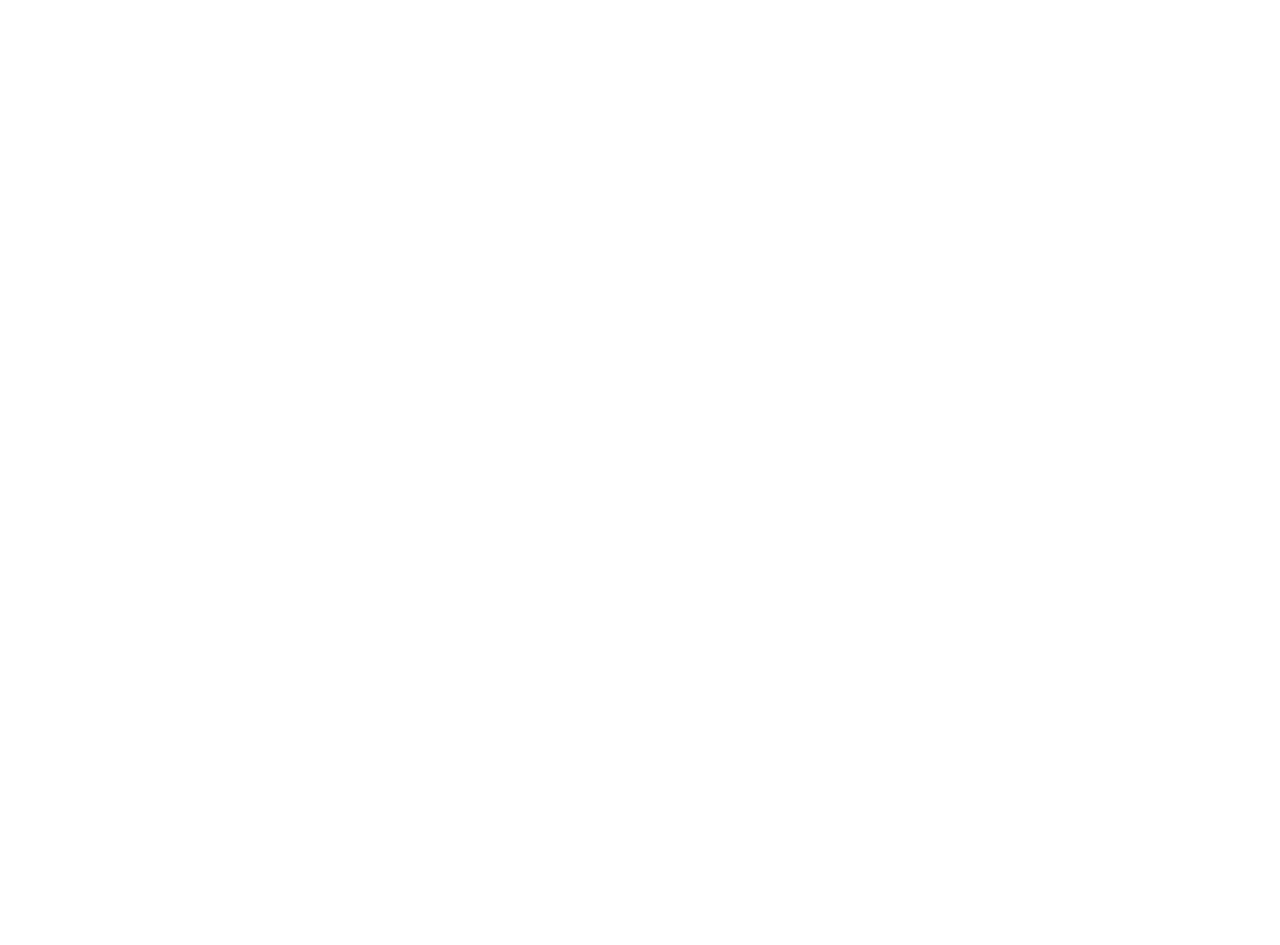
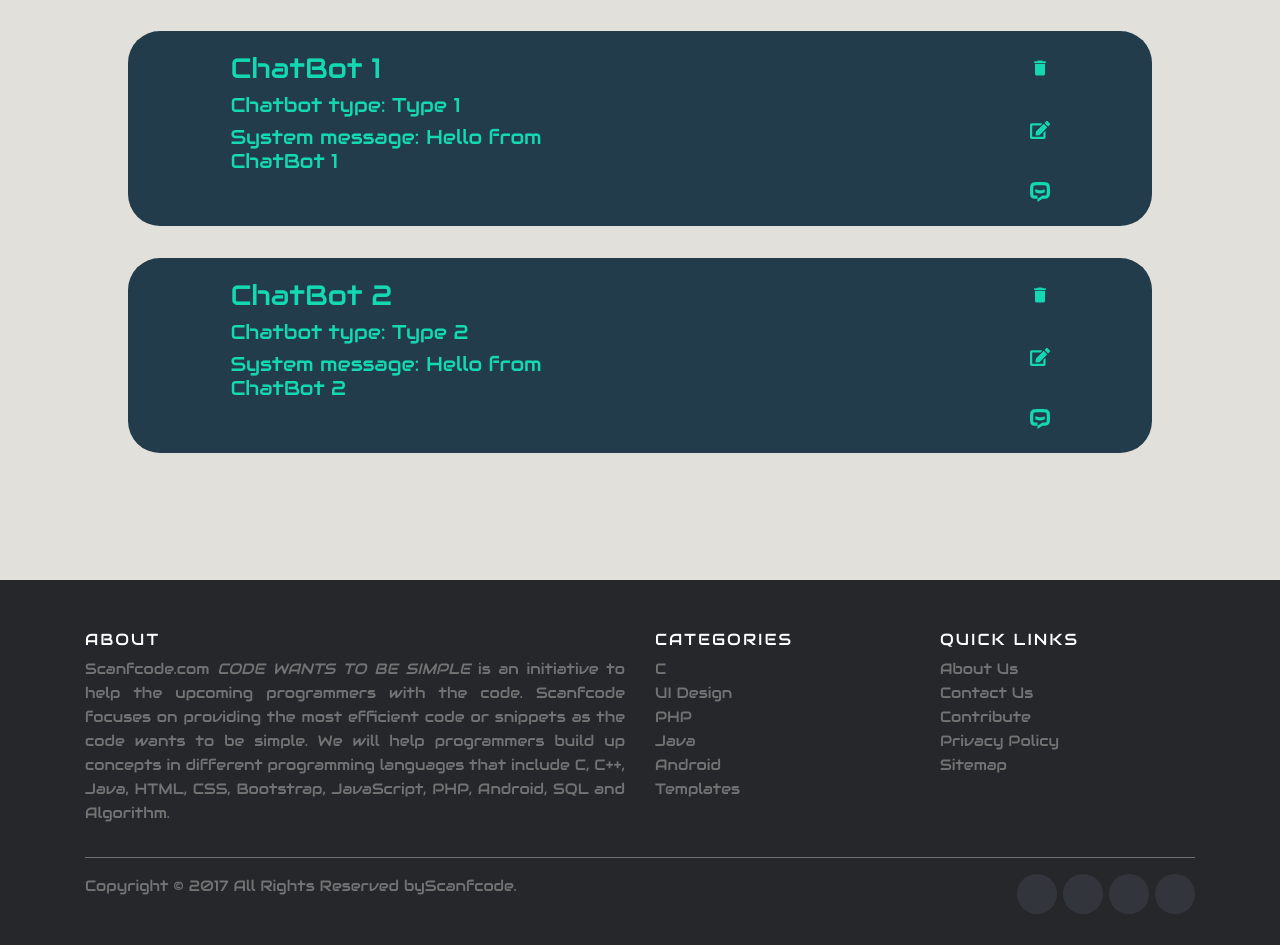
Before and after one commit to Mohammed-Muzammil01/chatengine_frontend, a React (Create React App) app: page /yourbots in a window 1280 px wide. Before the commit this address had no page. Shown: the part 180-1125 px from the top of the page. Before the commit the page ends 800 px from the top, so only its background shows below. Built offline with nearby package versions, Linux system fonts and the light colour scheme.

Commit message:
added footer component

```diff
--- a/package.json
+++ b/package.json
@@ -8,6 +8,7 @@
     "@testing-library/react": "^13.4.0",
     "@testing-library/user-event": "^13.5.0",
     "bootstrap": "^5.3.2",
+    "million": "^2.6.4",
     "react": "^18.2.0",
     "react-dom": "^18.2.0",
     "react-icons": "^4.12.0",
--- a/src/App.css
+++ b/src/App.css
@@ -100,7 +100,7 @@ a {
 
 /* Page 2 */
 
-.container {
+.cards-container {
     height: auto;
     padding: 0 10%;
     background-color: var(--customWhite);
@@ -527,6 +527,7 @@ a {
     border-radius: 5px;
     margin-top: 5px;
 }
+
 /* YourChatBot */
 /* YourChatBot.css */
 .YourChatBot-con{
@@ -562,6 +563,13 @@ a {
     justify-content: center;
 }
 
+.YourChatBot-card button{
+    outline: none;
+    border: none;
+    background: transparent;
+    color: var(--customGreen);
+}
+
 @media (min-width: 768px) {
     .YourChatBot-card {
         flex-direction: row; /* Change back to row for larger screens */
@@ -578,3 +586,168 @@ a {
         justify-content: space-evenly;
     }
 }
+
+/* <!-- Site footer --> */
+.site-footer
+{
+  background-color:#26272b;
+  padding:45px 0 20px;
+  font-size:15px;
+  line-height:24px;
+  color:#737373;
+}
+.site-footer hr
+{
+  border-top-color:#bbb;
+  opacity:0.5
+}
+.site-footer hr.small
+{
+  margin:20px 0
+}
+.site-footer h6
+{
+  color:#fff;
+  font-size:16px;
+  text-transform:uppercase;
+  margin-top:5px;
+  letter-spacing:2px
+}
+.site-footer a
+{
+  color:#737373;
+}
+.site-footer a:hover
+{
+  color:#3366cc;
+  text-decoration:none;
+}
+.footer-links
+{
+  padding-left:0;
+  list-style:none
+}
+.footer-links li
+{
+  display:block
+}
+.footer-links a
+{
+  color:#737373
+}
+.footer-links a:active,.footer-links a:focus,.footer-links a:hover
+{
+  color:#3366cc;
+  text-decoration:none;
+}
+.footer-links.inline li
+{
+  display:inline-block
+}
+.site-footer .social-icons
+{
+  text-align:right
+}
+.site-footer .social-icons a
+{
+  width:40px;
+  height:40px;
+  line-height:40px;
+  margin-left:6px;
+  margin-right:0;
+  border-radius:100%;
+  background-color:#33353d
+}
+.copyright-text
+{
+  margin:0
+}
+@media (max-width:991px)
+{
+  .site-footer [class^=col-]
+  {
+    margin-bottom:30px
+  }
+}
+@media (max-width:767px)
+{
+  .site-footer
+  {
+    padding-bottom:0
+  }
+  .site-footer .copyright-text,.site-footer .social-icons
+  {
+    text-align:center
+  }
+}
+.social-icons
+{
+  padding-left:0;
+  margin-bottom:0;
+  list-style:none
+}
+.social-icons li
+{
+  display:inline-block;
+  margin-bottom:4px
+}
+.social-icons li.title
+{
+  margin-right:15px;
+  text-transform:uppercase;
+  color:#96a2b2;
+  font-weight:700;
+  font-size:13px
+}
+.social-icons a{
+  background-color:#eceeef;
+  color:#818a91;
+  font-size:16px;
+  display:inline-block;
+  line-height:44px;
+  width:44px;
+  height:44px;
+  text-align:center;
+  margin-right:8px;
+  border-radius:100%;
+  -webkit-transition:all .2s linear;
+  -o-transition:all .2s linear;
+  transition:all .2s linear
+}
+.social-icons a:active,.social-icons a:focus,.social-icons a:hover
+{
+  color:#fff;
+  background-color:#29aafe
+}
+.social-icons.size-sm a
+{
+  line-height:34px;
+  height:34px;
+  width:34px;
+  font-size:14px
+}
+.social-icons a.facebook:hover
+{
+  background-color:#3b5998
+}
+.social-icons a.twitter:hover
+{
+  background-color:#00aced
+}
+.social-icons a.linkedin:hover
+{
+  background-color:#007bb6
+}
+.social-icons a.dribbble:hover
+{
+  background-color:#ea4c89
+}
+@media (max-width:767px)
+{
+  .social-icons li.title
+  {
+    display:block;
+    margin-right:0;
+    font-weight:600
+  }
+}
--- a/src/App.js
+++ b/src/App.js
@@ -3,12 +3,14 @@ import LandingPage from './Pages/LandingPage.jsx';
 import { Routes, Route } from 'react-router-dom';
 import UseCase from './Pages/Usecase.jsx';
 import Chatbot from './Pages/Chatbot.jsx';
+import YourChatBot from './Pages/YourChatBot.jsx'
 
 function App() {
   return (
     <Routes>
       <Route path='/' element={<LandingPage />} />
       <Route path='/usecase' element={<UseCase/>} />
+      <Route path='/yourbots' element={<YourChatBot />} />
       <Route path='/chatbot/:id' element={<Chatbot/>} />
     </Routes>
   );
--- a/src/Components/footer.jsx
+++ b/src/Components/footer.jsx
@@ -2,15 +2,57 @@ import React from 'react';
 
 const Footer = () => {
     return (
-        <footer style={{
-            backgroundColor: 'var(--customBlue)',
-            color: 'var(--customGreen)',
-            padding: '20px 0',
-            textAlign: 'center',
-            marginTop: 'auto',
-        }}>
-            <p>&copy; 2023 ChatEngine.</p>
-            <a style={{textDecoration:"none"}} href="https://storyset.com/business">Illustrations by Storyset</a>
+        <footer class="site-footer">
+            <div class="container">
+                <div class="row">
+                    <div class="col-sm-12 col-md-6">
+                        <h6>About</h6>
+                        <p class="text-justify">Scanfcode.com <i>CODE WANTS TO BE SIMPLE </i> is an initiative  to help the upcoming programmers with the code. Scanfcode focuses on providing the most efficient code or snippets as the code wants to be simple. We will help programmers build up concepts in different programming languages that include C, C++, Java, HTML, CSS, Bootstrap, JavaScript, PHP, Android, SQL and Algorithm.</p>
+                    </div>
+
+                    <div class="col-xs-6 col-md-3">
+                        <h6>Categories</h6>
+                        <ul class="footer-links">
+                            <li><a href="http://scanfcode.com/category/c-language/">C</a></li>
+                            <li><a href="http://scanfcode.com/category/front-end-development/">UI Design</a></li>
+                            <li><a href="http://scanfcode.com/category/back-end-development/">PHP</a></li>
+                            <li><a href="http://scanfcode.com/category/java-programming-language/">Java</a></li>
+                            <li><a href="http://scanfcode.com/category/android/">Android</a></li>
+                            <li><a href="http://scanfcode.com/category/templates/">Templates</a></li>
+                        </ul>
+                    </div>
+
+                    <div class="col-xs-6 col-md-3">
+                        <h6>Quick Links</h6>
+                        <ul class="footer-links">
+                            <li><a href="http://scanfcode.com/about/">About Us</a></li>
+                            <li><a href="http://scanfcode.com/contact/">Contact Us</a></li>
+                            <li><a href="http://scanfcode.com/contribute-at-scanfcode/">Contribute</a></li>
+                            <li><a href="http://scanfcode.com/privacy-policy/">Privacy Policy</a></li>
+                            <li><a href="http://scanfcode.com/sitemap/">Sitemap</a></li>
+                        </ul>
+                    </div>
+                </div>
+                <hr/>
+            </div>
+            <div class="container">
+                <div class="row">
+                    <div class="col-md-8 col-sm-6 col-xs-12">
+                        <p class="copyright-text">Copyright &copy; 2017 All Rights Reserved by
+                            <a href="/">Scanfcode</a>.
+                        </p>
+                    </div>
+
+                    <div class="col-md-4 col-sm-6 col-xs-12">
+                        <ul class="social-icons">
+                            <li><a class="facebook" href="/"><i class="fa fa-facebook"></i></a></li>
+                            <li><a class="twitter" href="/"><i class="fa fa-twitter"></i></a></li>
+                            <li><a class="dribbble" href="/"><i class="fa fa-dribbble"></i></a></li>
+                            <li><a class="linkedin" href="/"><i class="fa fa-linkedin"></i></a></li>
+                        </ul>
+                    </div>
+                </div>
+            </div>
         </footer>
     );
 };
--- a/src/Pages/Usecase.jsx
+++ b/src/Pages/Usecase.jsx
@@ -10,7 +10,7 @@ export default function UseCase() {
         <>
             <Navbar />
             <p className="usecase-heading">Choose your usecase:</p>
-            <div className="container">
+            <div className="cards-container">
                 <div className="cards">
                     <div className="card">
                     <FaBriefcase className="case"/>
--- a/src/Pages/YourChatBot.jsx
+++ b/src/Pages/YourChatBot.jsx
@@ -18,21 +18,24 @@
             <div key={index} className='YourChatBot-card'>
                 <div className='left'>
                 <h3>{chatbot.name}</h3>
-                <h3>{chatbot.type}</h3>
-                <h3>{chatbot.systemMessage}</h3>
+                <h5>Chatbot type: {chatbot.type}</h5>
+                <h5>System message: {chatbot.systemMessage}</h5>
                 </div>
                 <div className='right'>
                 <div>
+                    <button>
                     <MdDelete className='delete' />
-                    <p>Delete</p>
+                    </button>
                 </div>
                 <div>
+                    <button>
                     <FaEdit className='edit' />
-                    <p>Edit</p>
+                    </button>
                 </div>
                 <div>
+                    <button>
                     <SiChatbot className='chatbot' />
-                    <p>Chat</p>
+                    </button>
                 </div>
                 </div>
             </div>
```
Also changed, not shown: 1 other file (tests, documents, lock files or other folders).
